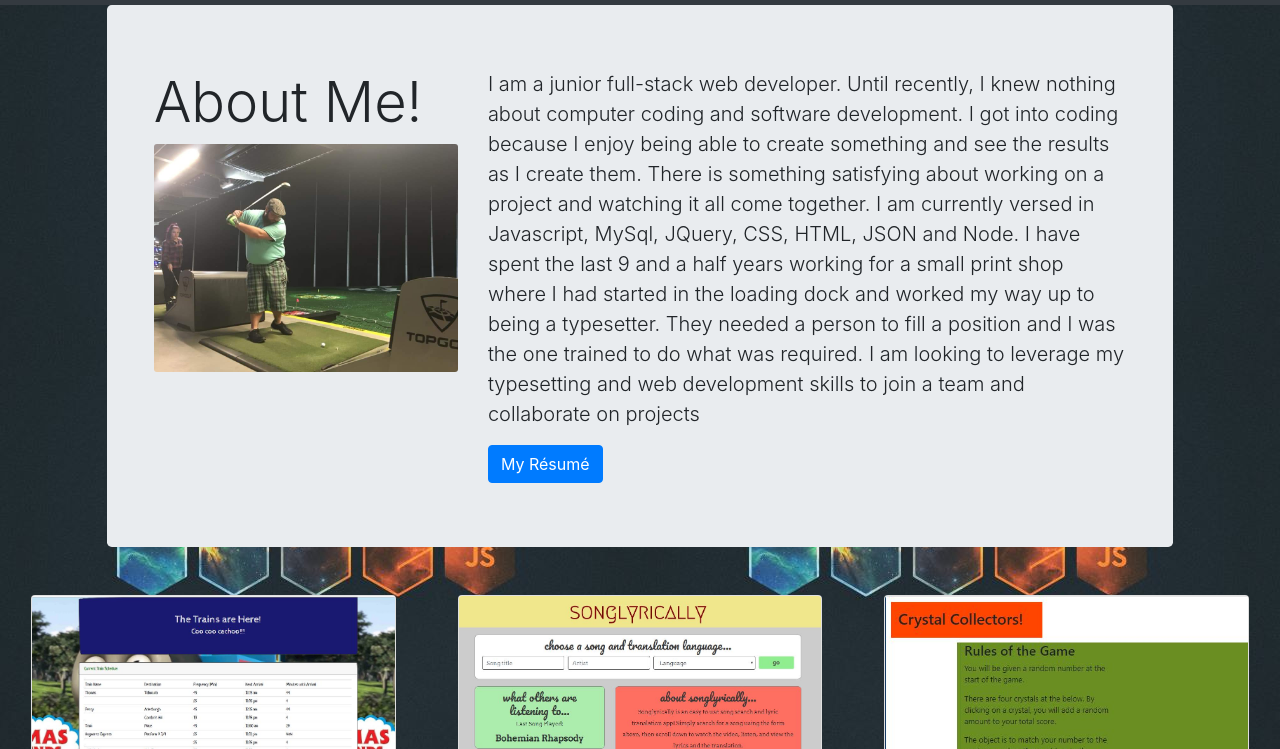
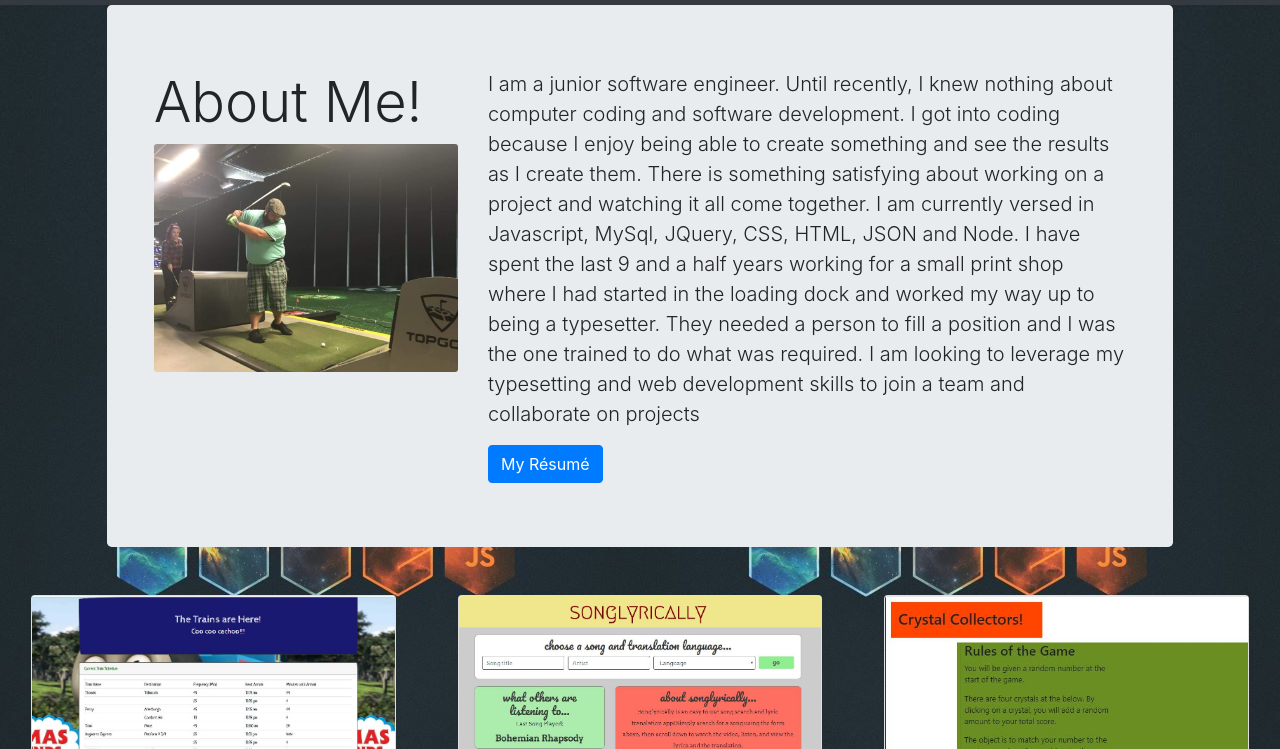
Before and after one commit to JoeySuc89/My-Portfolio, a plain HTML site: page index.html in a window 1280 px wide. Shown: the part 51-800 px from the top of the page. Drawn offline with nearby package versions, Linux system fonts and the light colour scheme.

Commit message:
updated summary

```diff
--- a/index.html
+++ b/index.html
@@ -44,7 +44,7 @@
             <img src="./assets/images/FB_IMG_1542895725039.jpg" class="card-img" alt="...">
           </div>
           <div class="col-12 col-sm-8">
-            <p class="lead">I am a junior full-stack web developer. Until recently, I knew nothing about computer coding
+            <p class="lead">I am a junior software engineer. Until recently, I knew nothing about computer coding
               and software development. I got into coding because I enjoy being able to create something and see the
               results as I create them. There is something satisfying about working on a project and watching it all
               come together. I am currently versed in Javascript, MySql, JQuery, CSS, HTML, JSON and Node. I have spent
```
